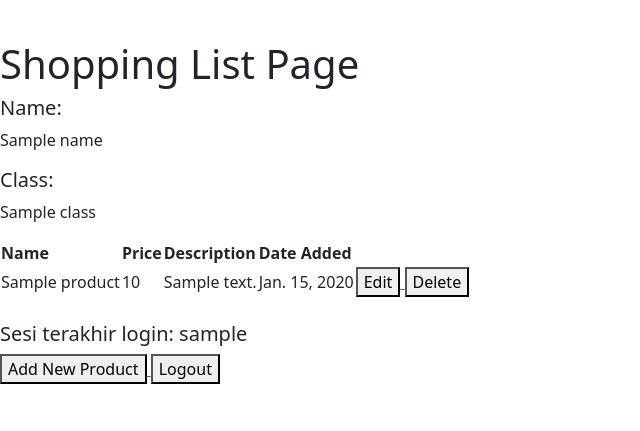
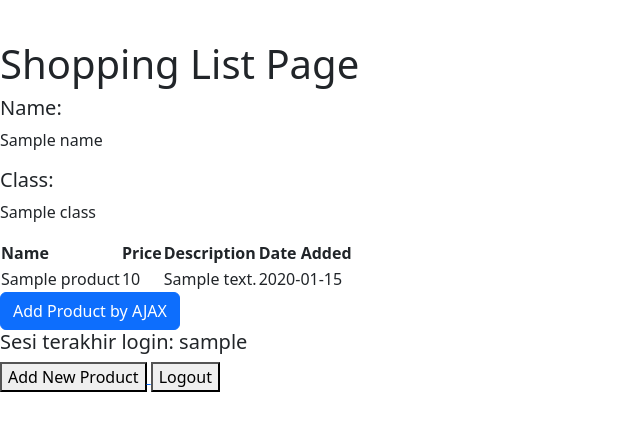
Before and after one commit to indiraarh/shopping_list, a Django app: template main/templates/main.html in a window 1280 px wide. Shown: the part 40-471 px from the top of the page, without its empty margins (0-640 px from the left). Run offline with Django 4.2, Linux system fonts and the light colour scheme; tables that the repository leaves empty hold one stand-in row (values such as "Sample post"); the template is opened without the code that fills it: values that come from a table or form of the project are taken from there, most other values are stand-ins (such as "Sample title", 1, 10 or a date in 2020).

Commit message:
Selesai Mengerjakan Tutorial 5

```diff
--- a/main/templates/main.html
+++ b/main/templates/main.html
@@ -63,37 +63,42 @@
   <h5>Class:</h5>
   <p>{{class}}</p>
 
-  <table>
-    <tr>
-      <th>Name</th>
-      <th>Price</th>
-      <th>Description</th>
-      <th>Date Added</th>
-    </tr>
+  <table id="product_table"></table>
 
-    {% comment %} Berikut cara memperlihatkan data produk di bawah baris ini {% endcomment %}
+  <div class="modal fade" id="exampleModal" tabindex="-1" aria-labelledby="exampleModalLabel" aria-hidden="true">
+    <div class="modal-dialog">
+      <div class="modal-content">
+        <div class="modal-header">
+          <h1 class="modal-title fs-5" id="exampleModalLabel">Add New Product</h1>
+          <button type="button" class="btn-close" data-bs-dismiss="modal" aria-label="Close"></button>
+        </div>
+        <div class="modal-body">
+          <form id="form" onsubmit="return false;">
+            {% csrf_token %}
+            <div class="mb-3">
+              <label for="name" class="col-form-label">Name:</label>
+              <input type="text" class="form-control" id="name" name="name"></input>
+            </div>
+            <div class="mb-3">
+              <label for="price" class="col-form-label">Price:</label>
+              <input type="number" class="form-control" id="price" name="price"></input>
+            </div>
+            <div class="mb-3">
+              <label for="description" class="col-form-label">Description:</label>
+              <textarea class="form-control" id="description" name="description"></textarea>
+            </div>
+          </form>
+        </div>
+        <div class="modal-footer">
+          <button type="button" class="btn btn-secondary" data-bs-dismiss="modal">Close</button>
+          <button type="button" class="btn btn-primary" id="button_add" data-bs-dismiss="modal">Add Product</button>
+        </div>
+      </div>
+    </div>
+  </div>
 
-    {% for product in products %}
-    <tr>
-      <td>{{product.name}}</td>
-      <td>{{product.price}}</td>
-      <td>{{product.description}}</td>
-      <td>{{product.date_added}}</td>
-      <td>
-        <a href="{% url 'main:edit_product' product.pk %}">
-          <button>
-            Edit
-          </button>
-        </a>
-        <a href="{% url 'main:delete_product' product.pk %}">
-          <button>
-            Delete
-          </button>
-        </a>
-      </td>
-    </tr>
-    {% endfor %}
-  </table>
+  <button type="button" class="btn btn-primary" data-bs-toggle="modal" data-bs-target="#exampleModal">Add Product by
+    AJAX</button>
 
   <br />
 
@@ -110,7 +115,43 @@
       Logout
     </button>
   </a>
+
+  <script>
+    async function getProducts() {
+      return fetch("{% url 'main:get_product_json' %}").then((res) => res.json())
+    }
+    async function refreshProducts() {
+      document.getElementById("product_table").innerHTML = ""
+      const products = await getProducts()
+      let htmlString = `<tr>
+              <th>Name</th>
+              <th>Price</th>
+              <th>Description</th>
+              <th>Date Added</th>
+          </tr>`
+      products.forEach((item) => {
+        htmlString += `\n<tr>
+              <td>${item.fields.name}</td>
+              <td>${item.fields.price}</td>
+              <td>${item.fields.description}</td>
+              <td>${item.fields.date_added}</td>
+          </tr>`
+      })
+      document.getElementById("product_table").innerHTML = htmlString
+    }
+
+    refreshProducts()
+
+    function addProduct() {
+      fetch("{% url 'main:add_product_ajax' %}", {
+        method: "POST",
+        body: new FormData(document.querySelector('#form'))
+      }).then(refreshProducts)
+
+      document.getElementById("form").reset()
+      return false
+    }
+
+    document.getElementById("button_add").onclick = addProduct
+  </script>
   {% endblock content %}
-</body>
-
-</html>
--- a/main/urls.py
+++ b/main/urls.py
@@ -1,5 +1,7 @@
 from django.urls import path
-from main.views import show_main, create_product, show_xml, show_json, register, login_user, logout_user, edit_product, delete_product
+from main.views import show_main, create_product, show_xml, show_json, register, login_user, logout_user, edit_product, delete_product, get_product_json, add_product_ajax
+
+
 app_name = 'main'
 
 urlpatterns = [
@@ -12,4 +14,6 @@ urlpatterns = [
     path('logout/', logout_user, name='logout'),
     path('edit-product/<int:id>', edit_product, name='edit_product'),
     path('delete/<int:id>', delete_product, name='delete_product'),
+    path('get-product/', get_product_json, name='get_product_json'),
+    path('create-product-ajax/', add_product_ajax, name='add_product_ajax'),
 ]
--- a/main/views.py
+++ b/main/views.py
@@ -11,7 +11,7 @@ from django.contrib.auth.forms import UserCreationForm
 from django.contrib import messages
 from django.contrib.auth import authenticate, login, logout
 from django.contrib.auth.decorators import login_required
-
+from django.views.decorators.csrf import csrf_exempt
 # Create your views here.
 
 
@@ -124,3 +124,23 @@ def delete_product(request, id):
     product.delete()
     # Kembali ke halaman awal
     return HttpResponseRedirect(reverse('main:show_main'))
+
+
+def get_product_json(request):
+    product_item = Product.objects.all()
+    return HttpResponse(serializers.serialize('json', product_item))
+
+@csrf_exempt
+def add_product_ajax(request):
+    if request.method == 'POST':
+        name = request.POST.get("name")
+        price = request.POST.get("price")
+        description = request.POST.get("description")
+        user = request.user
+
+        new_product = Product(name=name, price=price, description=description, user=user)
+        new_product.save()
+        print("created")
+        return HttpResponse(b"CREATED", status=201)
+
+    return HttpResponseNotFound()
```
